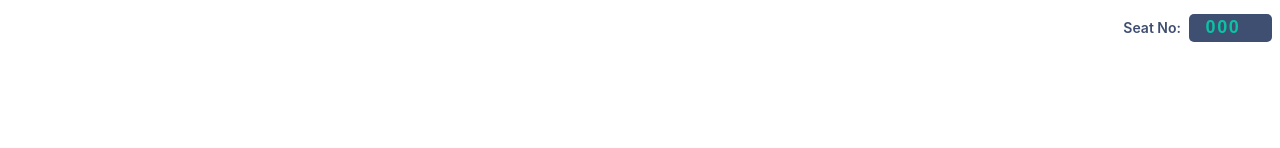
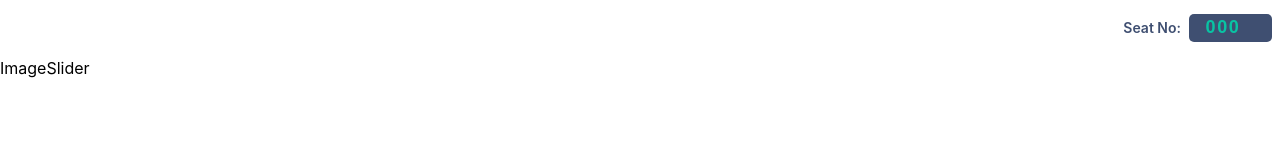
Before and after one commit to Michael-Otieno/manhattan, a React (Create React App) app: page / in a window 1280 px wide. Shown: the part 149-297 px from the top of the page. Built offline with nearby package versions, Linux system fonts and the light colour scheme.

Commit message:
connect imageslider component to meals.js

```diff
--- a/src/components/meals/Meals.js
+++ b/src/components/meals/Meals.js
@@ -1,3 +1,4 @@
+import ImageSlider from '../imageSlider/ImageSlider';
 import './Meals.css';
 
 function Meals(){
@@ -7,6 +8,7 @@ function Meals(){
         <span>Seat No:</span>
         <input type='number' placeholder='000'/>
       </p>
+      <ImageSlider/>
     </div>
   )
 }
```
